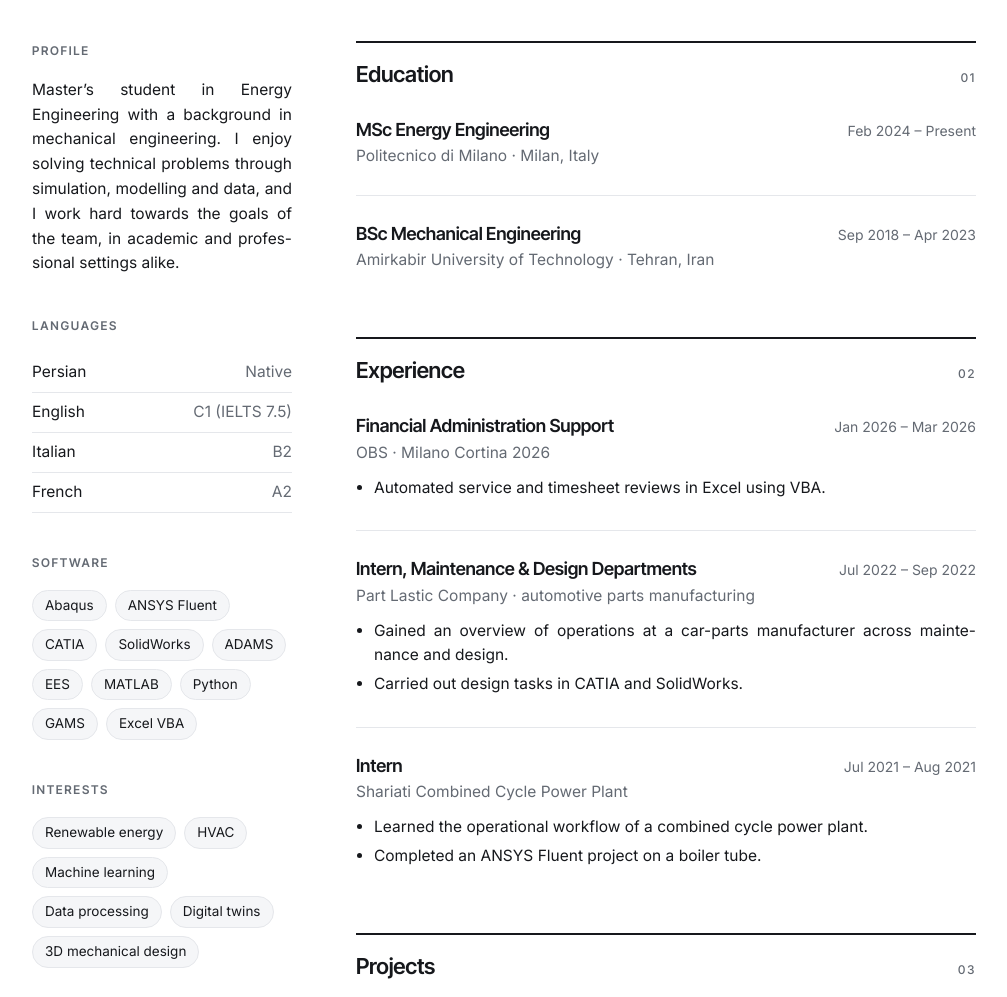
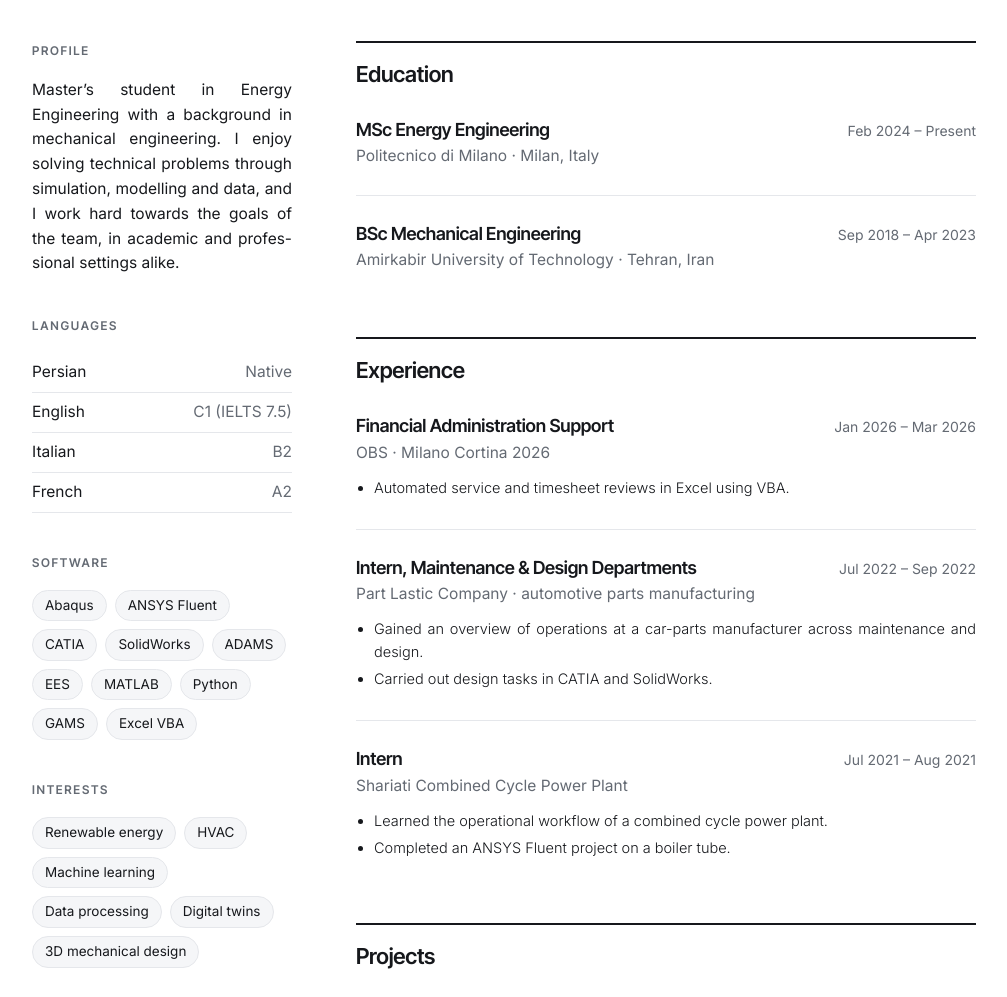
Before and after one commit to amirrezakvn2/cv, a plain HTML site: page index.html in a window 1280 px wide. Shown: the part 272-1269 px from the top of the page, without its empty margins (136-1143 px from the left). Drawn offline with Linux system fonts and the light colour scheme.

Commit message:
Remove section numbers; lighter, smaller bullet text
Co-Authored-By: Claude Opus 5.5 <noreply@anthropic.com>
Claude-Session: https://claude.ai/code/session_012U3KiP3wh9Urs4tidH5FKD

```diff
--- a/index.html
+++ b/index.html
@@ -8,7 +8,7 @@
   <meta name="theme-color" content="#ffffff">
   <link rel="preconnect" href="https://fonts.googleapis.com">
   <link rel="preconnect" href="https://fonts.gstatic.com" crossorigin>
-  <link href="https://fonts.googleapis.com/css2?family=Inter+Tight:wght@500;600&family=Inter:wght@400;500;600&display=swap" rel="stylesheet">
+  <link href="https://fonts.googleapis.com/css2?family=Inter+Tight:wght@500;600&family=Inter:wght@300;400;500;600&display=swap" rel="stylesheet">
   <style>
     :root {
       --bg: #ffffff; --text: #16181c; --muted: #646a73; --line: #e5e7eb; --accent: #1f4e8c; --soft: #f5f6f8;
@@ -60,7 +60,7 @@
     .sub { color: var(--muted); margin-top: 2px; }
     .badge { display: inline-block; font-size: 11.5px; letter-spacing: .08em; text-transform: uppercase; color: var(--accent); border: 1px solid currentColor; border-radius: 4px; padding: 1px 7px; margin-left: 8px; vertical-align: 2px; }
     .entry ul { margin: 10px 0 0 18px; }
-    .entry li { margin: 4px 0; }
+    .entry li { margin: 4px 0; font-size: 14.5px; font-weight: 300; }
     aside section > p, .entry li { text-align: justify; hyphens: auto; -webkit-hyphens: auto; }
 
     footer { margin-top: 64px; padding-top: 24px; border-top: 1px solid var(--line); color: var(--muted); font-size: 13px; display: flex; justify-content: space-between; flex-wrap: wrap; gap: 8px; }
@@ -140,7 +140,7 @@
 
       <main>
         <section class="fade">
-          <h2>Education <small>01</small></h2>
+          <h2>Education</h2>
           <div class="entry">
             <div class="entry-head"><h3>MSc Energy Engineering</h3><span class="date">Feb 2024 – Present</span></div>
             <p class="sub">Politecnico di Milano · Milan, Italy</p>
@@ -152,7 +152,7 @@
         </section>
 
         <section class="fade">
-          <h2>Experience <small>02</small></h2>
+          <h2>Experience</h2>
           <div class="entry">
             <div class="entry-head"><h3>Financial Administration Support</h3><span class="date">Jan 2026 – Mar 2026</span></div>
             <p class="sub">OBS · Milano Cortina 2026</p>
@@ -177,7 +177,7 @@
         </section>
 
         <section class="fade">
-          <h2>Projects <small>03</small></h2>
+          <h2>Projects</h2>
           <div class="entry">
             <div class="entry-head"><h3>Crack Propagation Prediction: Abaqus XFEM Simulation, Laboratory Experiments and Machine Learning <span class="badge">MSc thesis</span></h3><span class="date">Sep 2026 – Present</span></div>
             <ul>
```
